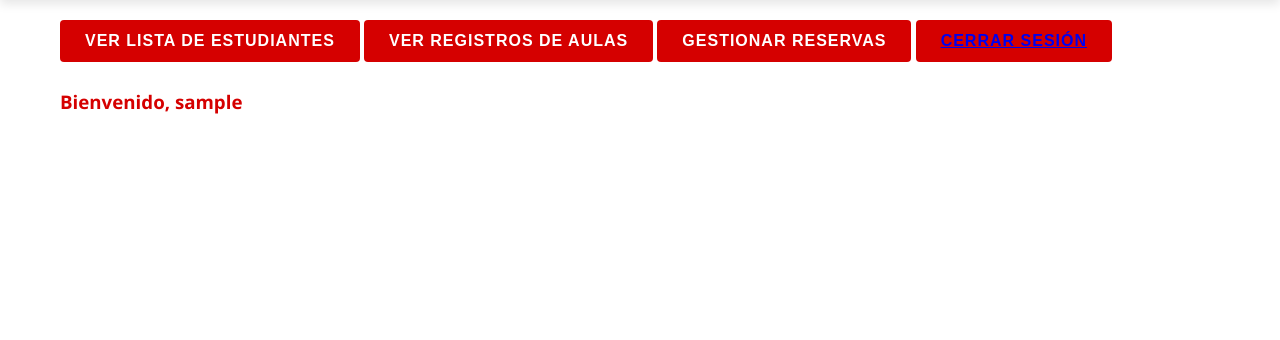
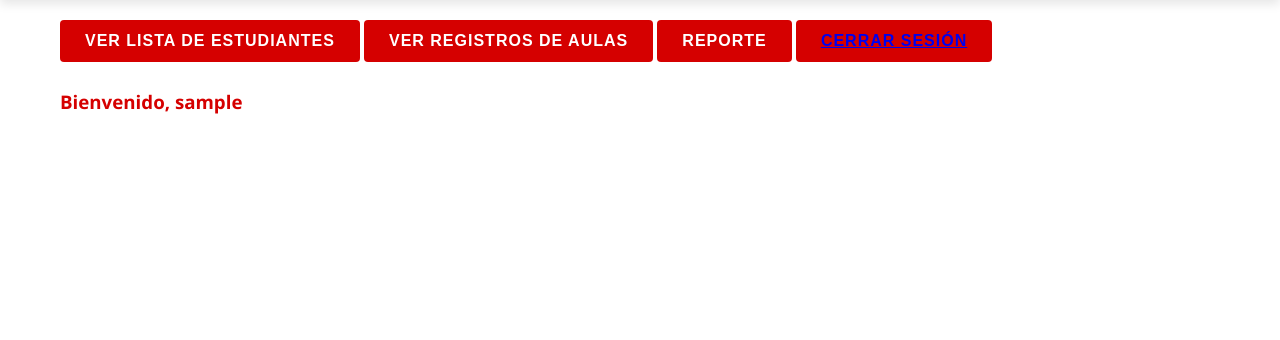
Before and after one commit to Keiverblack/Biblioteca-IUJO, a PHP site: page /vista_admin.php in a window 1280 px wide. Shown: the part 170-510 px from the top of the page. Run offline with PHP 8.4, Linux system fonts and the light colour scheme; the visitor is signed in with stand-in values (Sample User, id 1).

Commit message:
validacion

```diff
--- a/vista_admin.php
+++ b/vista_admin.php
@@ -50,7 +50,7 @@ if (!isset($_SESSION["rol"]) || $_SESSION["rol"] !== "admin") {
             <!-- Aquí pones el contenido que solo tú puedes ver -->
             <button>Ver lista de Estudiantes</button>
             <button>Ver Registros de Aulas</button>
-            <button>Gestionar Reservas</button>
+            <button>Reporte</button>
             <button><a href="logout.php">Cerrar Sesión</a></button>
             <br><br>
             <h3>Bienvenido, <?php echo $_SESSION["nombre"]; ?></h3>
```
